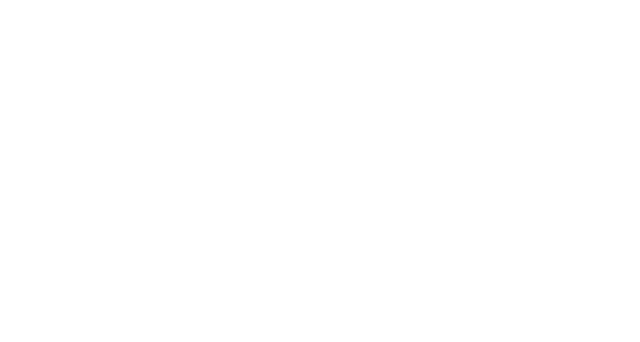
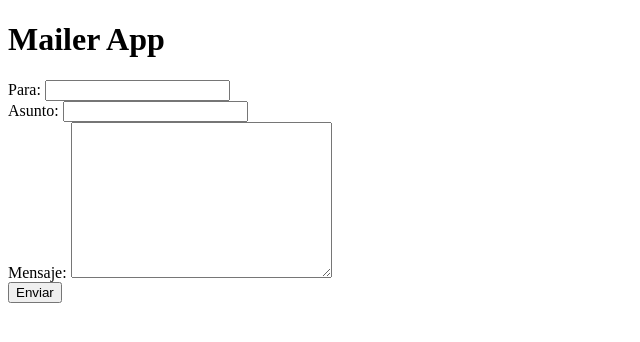
Before and after one commit to omargalo/nodeJs, a website: page 15_mailer/index.html in a window 1280 px wide. Shown: the whole page, without its empty margins (0-640 px from the left). Drawn offline with Linux system fonts and the light colour scheme.

Commit message:
Creación del formulario

```diff
--- a/15_mailer/index.html
+++ b/15_mailer/index.html
@@ -4,8 +4,25 @@
     <meta charset="UTF-8">
     <meta name="viewport" content="width=device-width, initial-scale=1.0">
     <title>Mailer App</title>
+    <script src="main.js"></script>
 </head>
 <body>
-
+    <h1>Mailer App</h1>
+    <form action="" id="mailer-form">
+        <div>
+            <label for="">Para:</label>
+            <input name="to" />
+        </div>
+        <div>
+            <label for="">Asunto:</label>
+            <input name="subject" />
+        </div>
+        <div>
+            <label for="">Mensaje:</label>
+            <textarea name="html" id="" cols="30" rows="10"></textarea>
+        </div>
+        <button type="submit">Enviar</button>
+    </form>
+    <div id="error"></div>
 </body>
 </html>
```
